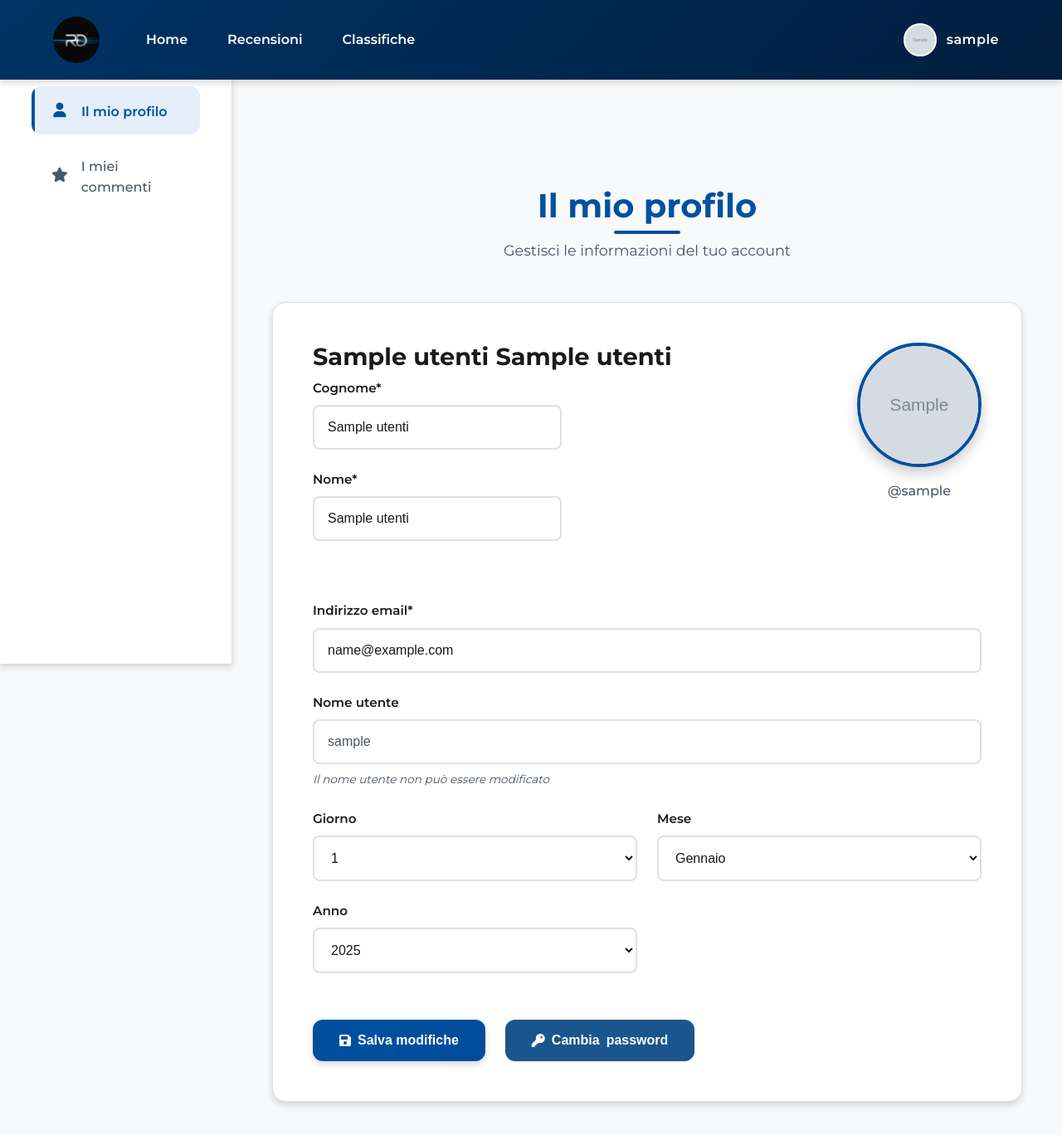
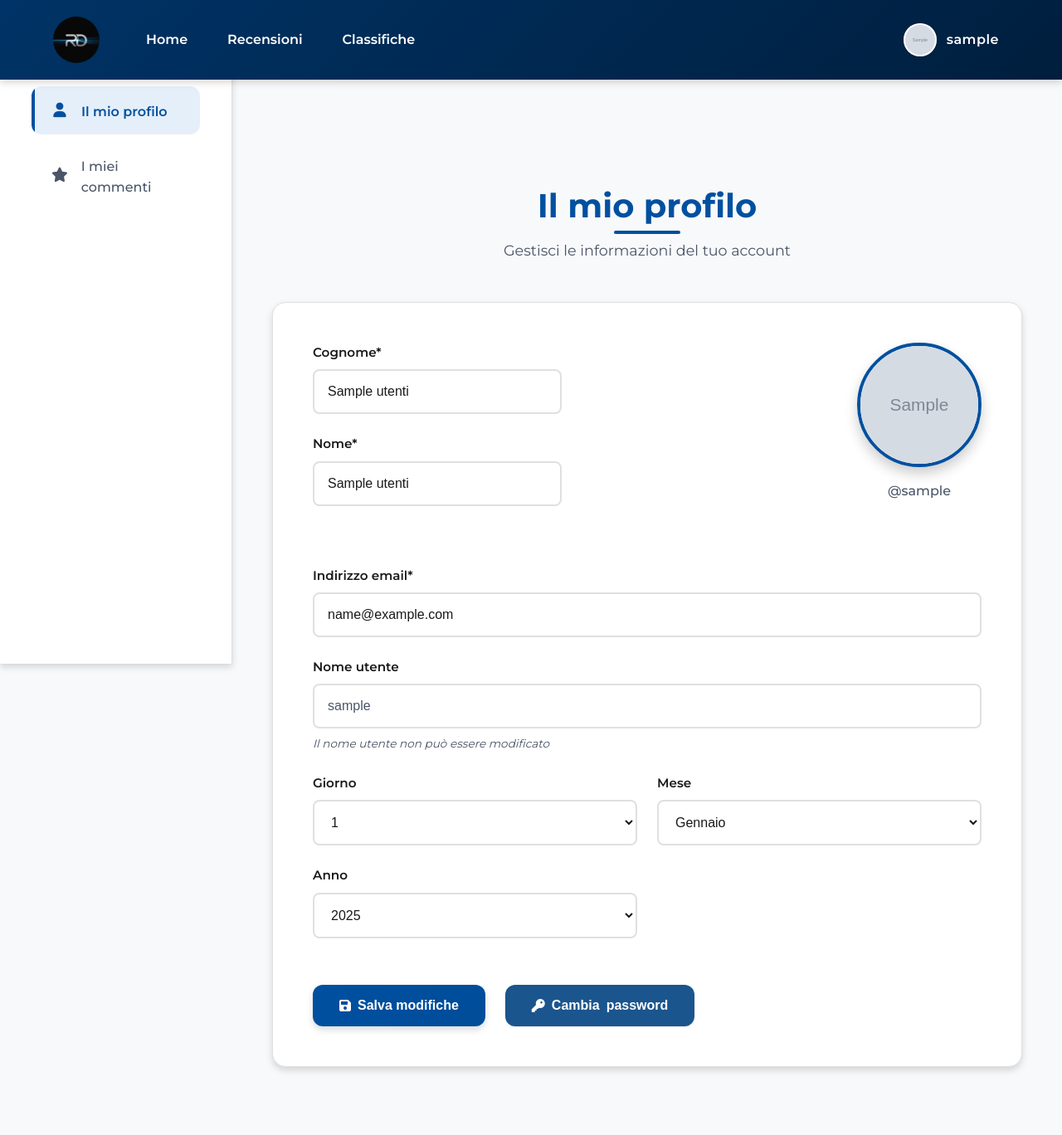
Before and after one commit to nalanshi/recensioneWeb, a PHP site: page /php/dashboard.php in a window 1280 px wide. Shown: the top 1368 px of the page at 83% size. Run offline with PHP 8.4, Linux system fonts and the light colour scheme; the visitor is signed in with stand-in values (Sample User, id 1); tables that the repository leaves empty hold one stand-in row (values such as "Sample post"); grey boxes marked "Sample" are stand-in pictures.

Commit message:
Remove profile name and align photo

```diff
--- a/css/dashboard.css
+++ b/css/dashboard.css
@@ -293,7 +293,7 @@ body {
 .profile-name-section {
   display: flex;
   flex-direction: column;
-  justify-content: center;
+  justify-content: flex-start;
   flex: 1;
   margin-right: var(--spacing-md);
 }
--- a/static/dashboard.html
+++ b/static/dashboard.html
@@ -50,7 +50,6 @@
               <div class="profile-basic-info">
                 <div class="profile-header">
                   <div class="profile-name-section">
-                    <h2 class="profile-name" id="profileDisplayName"></h2>
                     <div class="basic-fields">
                       <div class="form-group">
                         <label for="lastName">Cognome*</label>
```
